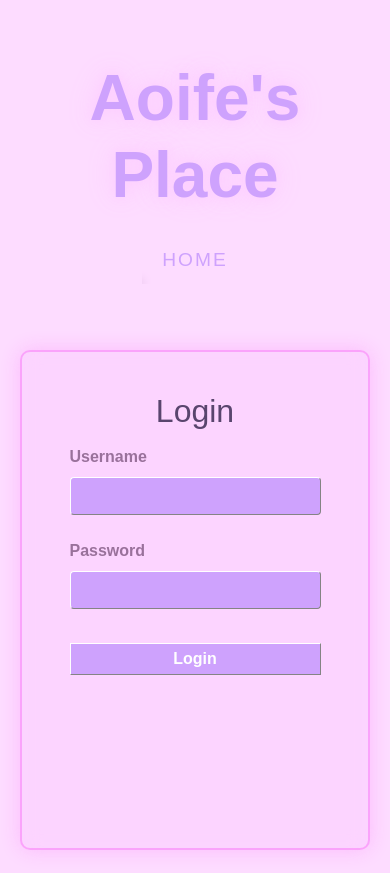
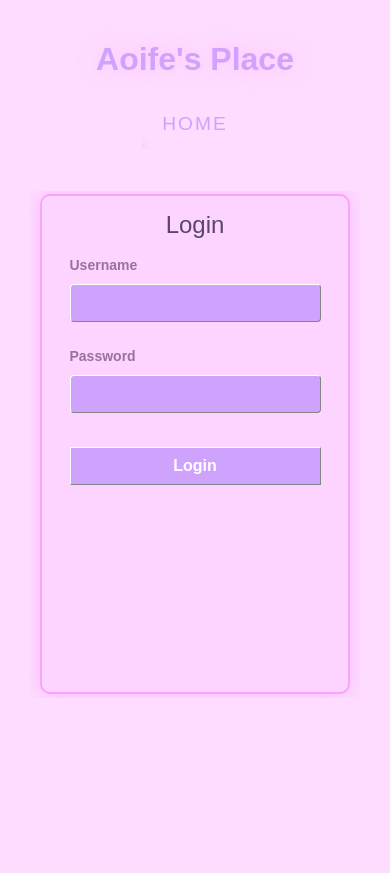
Before and after one commit to adammoon9/aoifes-place, a Flask app: page /login in a window 390 px wide. After the commit the page ends 698 px from the top, so only its background shows below. Run offline with Flask 3, Linux system fonts and the light colour scheme.

Commit message:
add mobile stylesheet support

```diff
--- a/app/static/style.css
+++ b/app/static/style.css
@@ -27,6 +27,11 @@
 
 ::-webkit-scrollbar-thumb:hover {
     background-color: var(--faded-lilac);
+}
+
+html, body {
+    width: 100%;
+    overflow-x: hidden;
 }
 
 body {
@@ -368,3 +373,115 @@ button {
     align-items: stretch;
     overflow-y: auto;
 }
+
+@media (max-width: 768px) {
+  html, body {
+    width: 100%;
+    overflow-x: hidden;
+  }
+
+  header {
+    padding: 20px 0;
+  }
+
+  .logo {
+    font-size: 2rem;
+  }
+
+  .content {
+    grid-template-columns: 1fr;
+    margin: 0;
+    padding: 0 10px;
+    gap: 20px;
+  }
+
+  .page-container,
+  .main-content,
+  .sidebar,
+  header,
+  nav,
+  .login-content,
+  .login-main,
+  .widget,
+  .post,
+  .post-content {
+    max-width: 100%;
+    overflow-x: hidden;
+    box-sizing: border-box;
+  }
+
+  .main-content,
+  .sidebar,
+  .widget {
+    padding: 15px;
+  }
+
+  .sidebar {
+    order: 2;
+  }
+
+  .login-content {
+    flex-direction: column;
+    margin: 0 10px;
+  }
+
+  .login-main {
+    width: 100%;
+  }
+
+  nav a {
+    font-size: 1rem;
+    padding: 6px 10px;
+  }
+
+  #pagination {
+    flex-direction: row;
+    gap: 10px;
+    justify-content: center;
+    align-items: center;
+  }
+
+  .submit-name,
+  .login-btn,
+  button {
+    padding: 6px 10px;
+    font-size: 1rem;
+    white-space: nowrap;
+  }
+
+  iframe {
+    height: 200px !important;
+  }
+
+  body {
+    font-size: 14px;
+  }
+
+  .post-title {
+    font-size: 1.5rem;
+  }
+
+  .widget-title,
+  .widget-title-table {
+    font-size: 1.2rem;
+  }
+
+  /* Table responsiveness for admin.html */
+  .table-responsive {
+    width: 100%;
+    overflow-x: auto;
+    -webkit-overflow-scrolling: touch;
+  }
+
+  table {
+    min-width: 770px;
+  }
+
+  table th,
+  table td {
+    white-space: nowrap;
+    font-size: 0.9rem;
+    padding: 6px;
+    vertical-align: middle;
+  }
+}
--- a/app/templates/admin.html
+++ b/app/templates/admin.html
@@ -22,6 +22,7 @@
 
         <div class="content">
             <main class="admin-content main-content">
+                <div class="table-responsive">
                     <table class="table table-borderless table-custom w-100" id="blogPostTable">
                         <thead>
                             <tr>
@@ -53,6 +54,7 @@
                             {% endif %}
                         </tbody>
                     </table>
+                </div>
             </main>
             <aside class="sidebar">
                 <section class="widget">
--- a/app/templates/index.html
+++ b/app/templates/index.html
@@ -33,8 +33,8 @@
             <aside class="sidebar">
                 <section class="widget">
                     <h2 class="post-title">What Aoife's Listening To</h2>
-                    <div class="post-content">
-                        <iframe style="border-radius:12px" src="https://open.spotify.com/embed/playlist/4voL8mGVBfAF0zDXH0vGqF?utm_source=generator" width="100%" height="352" frameBorder="0" allowfullscreen="" allow="autoplay; clipboard-write; encrypted-media; fullscreen; picture-in-picture" loading="lazy"></iframe>
+                    <div class="post-content" style="position: relative; width: 100%; padding-bottom: 56.25%; height: 0; overflow: hidden;">
+                        <iframe style="position: absolute; top: 0; left: 0; width: 100%; height: 100%;" src="https://open.spotify.com/embed/playlist/4voL8mGVBfAF0zDXH0vGqF?utm_source=generator" frameborder="0" allowfullscreen></iframe>
                     </div>
                 </section>
                 <section class="widget">
```
Lines whose indentation alone changed are shown as unchanged.
